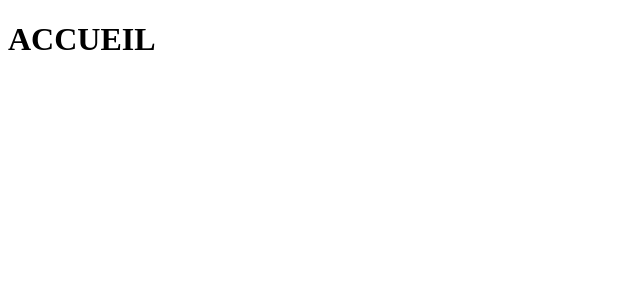
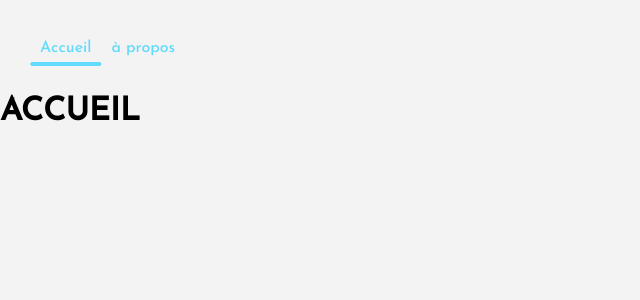
Before and after one commit to MatthewHons/react-flag-app, a React (Create React App) app: page / in a window 1280 px wide. Shown: the top 300 px of the page, without its empty margins (0-640 px from the left). Built offline with nearby package versions, Linux system fonts and the light colour scheme.

Commit message:
Adding the navigation

```diff
--- /dev/null
+++ b/src/components/Navigation.js
@@ -0,0 +1,20 @@
+import React from 'react';
+import {NavLink} from "react-router-dom";
+
+const Navigation = () => {
+    return (
+        <div className="navigation">
+            <ul>
+                <NavLink to="/" className={(nav) => (nav.isActive ? "nav-active" : "")}>
+                    <li>Accueil</li>
+                </NavLink>
+                <NavLink to="/about" className={(nav) => (nav.isActive ? "nav-active" : "")}>
+                    <li>à propos</li>
+                </NavLink>
+            </ul>
+
+        </div>
+    );
+};
+
+export default Navigation;
--- a/src/index.js
+++ b/src/index.js
@@ -1,6 +1,7 @@
 import React from 'react';
 import ReactDOM from 'react-dom/client';
 import App from './App';
+import "./styles/index.scss";
 
 const root = ReactDOM.createRoot(document.getElementById('root'));
 root.render(
--- a/src/pages/About.js
+++ b/src/pages/About.js
@@ -1,8 +1,10 @@
 import React from 'react';
+import Navigation from '../components/Navigation';
 
 const About = () => {
     return (
         <div>
+            <Navigation />
             <h1>A propos</h1>
             <br />
             <p>Lorem ipsum dolor sit amet consectetur adipisicing elit. Hic error aut accusantium consectetur porro minima mollitia voluptatum, sed adipisci dolore repellendus facere ducimus iusto ipsa aliquid omnis quas quam! Quos.</p>
--- a/src/pages/Home.js
+++ b/src/pages/Home.js
@@ -1,8 +1,10 @@
 import React from 'react';
+import Navigation from '../components/Navigation';
 
 const Home = () => {
     return (
         <div>
+            <Navigation />
             <h1>ACCUEIL</h1>
         </div>
     );
--- a/src/styles/_settings.scss
+++ b/src/styles/_settings.scss
@@ -1,6 +1,6 @@
 @font-face {
   font-family: "font-1";
-  src: url(../assets/fonts/JosefinSans-Medium.ttf);
+  src: url(./assets/fonts/JosefinSans-Medium.ttf);
 }
 
 $font-1: "font-1", sans-serif;
--- a/src/styles/components/_logo.scss
+++ b/src/styles/components/_logo.scss
@@ -5,7 +5,7 @@
   border-radius: 20px;
   padding: 5px 0;
   box-shadow: 0 2px 3px rgba(0, 0, 0, 0.307);
-  background: url(../../assets/img/main.jpg) center/cover;
+  background: url(../assets/img/main.jpg) center/cover;
 
   img {
     height: 40px;
```
Also changed, not shown: src/styles/assets/fonts/JosefinSans-Medium.ttf (added), src/styles/assets/img/main.jpg (added).
